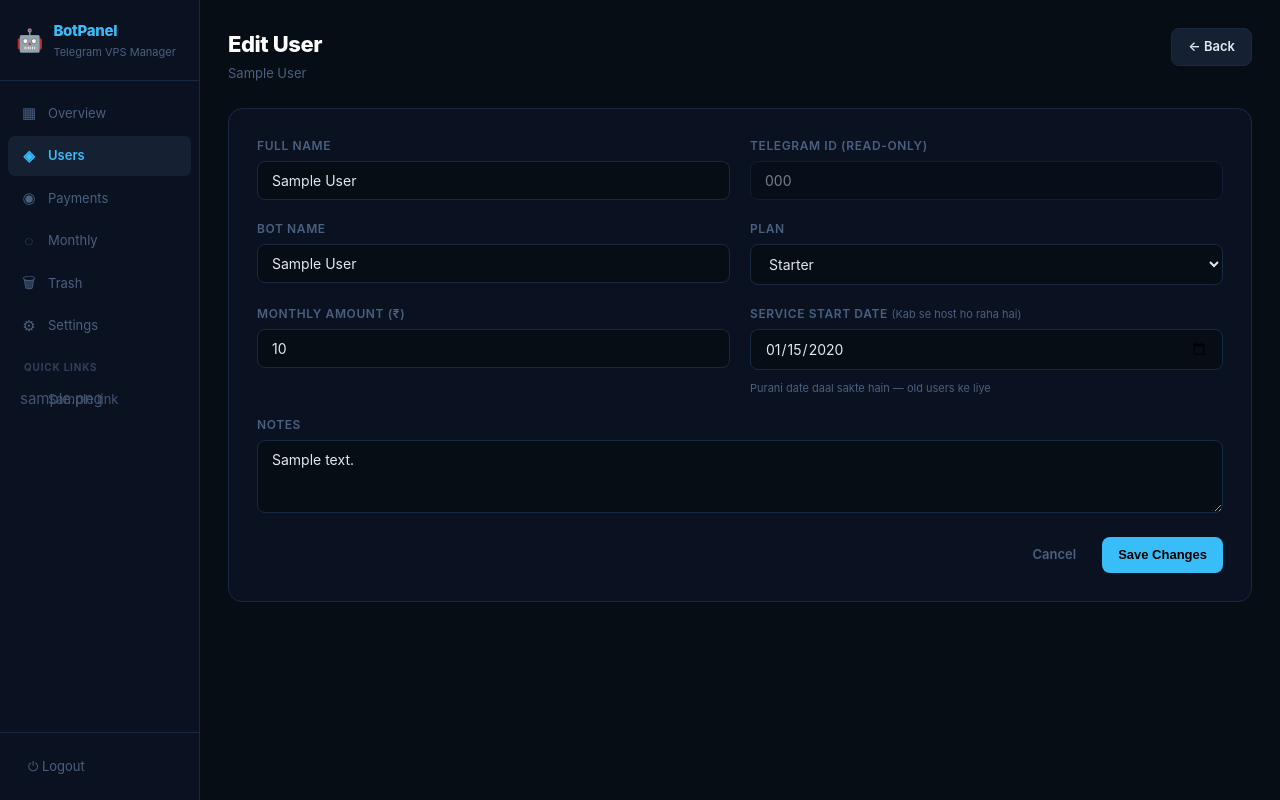
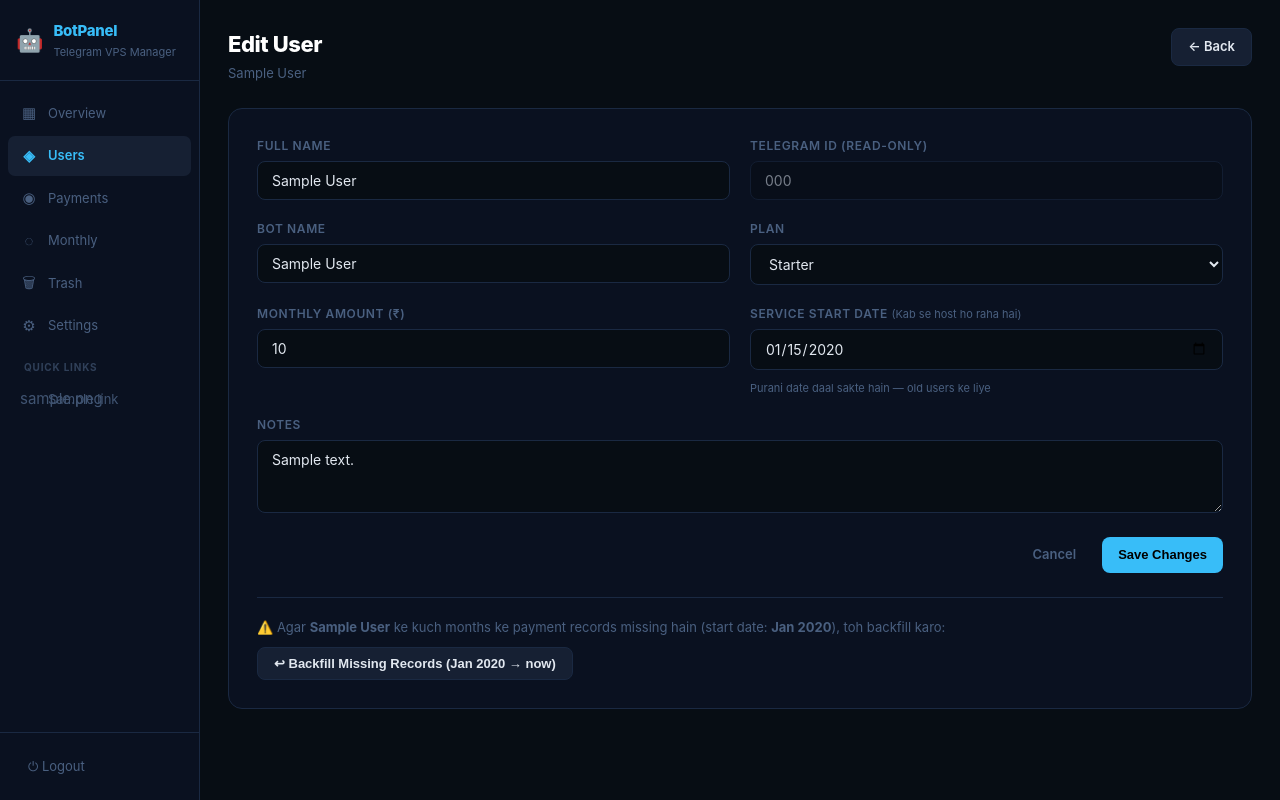
Before and after one commit to MikoxYae/botpanel, a Flask app: page /users/1/edit in a window 1280 px wide. Run offline with Flask 3, Linux system fonts and the light colour scheme; the visitor is signed in with stand-in values (Sample User, id 1); tables that the repository leaves empty hold one stand-in row (values such as "Sample post").

Commit message:
Update templates/edit_user.html

```diff
--- a/templates/edit_user.html
+++ b/templates/edit_user.html
@@ -52,5 +52,19 @@
       <button type="submit" class="btn btn-primary">Save Changes</button>
     </div>
   </form>
+
+  {% if user.start_date %}
+  <div style="margin-top:24px;padding-top:20px;border-top:1px solid var(--border)">
+    <div style="font-size:13px;color:var(--muted);margin-bottom:10px">
+      ⚠️ Agar <strong>{{ user.name }}</strong> ke kuch months ke payment records missing hain
+      (start date: <strong>{{ user.start_date.strftime('%b %Y') }}</strong>), toh backfill karo:
+    </div>
+    <form method="POST" action="{{ url_for('backfill_user', user_id=user.id) }}">
+      <button type="submit" class="btn btn-outline">
+        ↩ Backfill Missing Records ({{ user.start_date.strftime('%b %Y') }} → now)
+      </button>
+    </form>
+  </div>
+  {% endif %}
 </div>
 {% endblock %}
```
